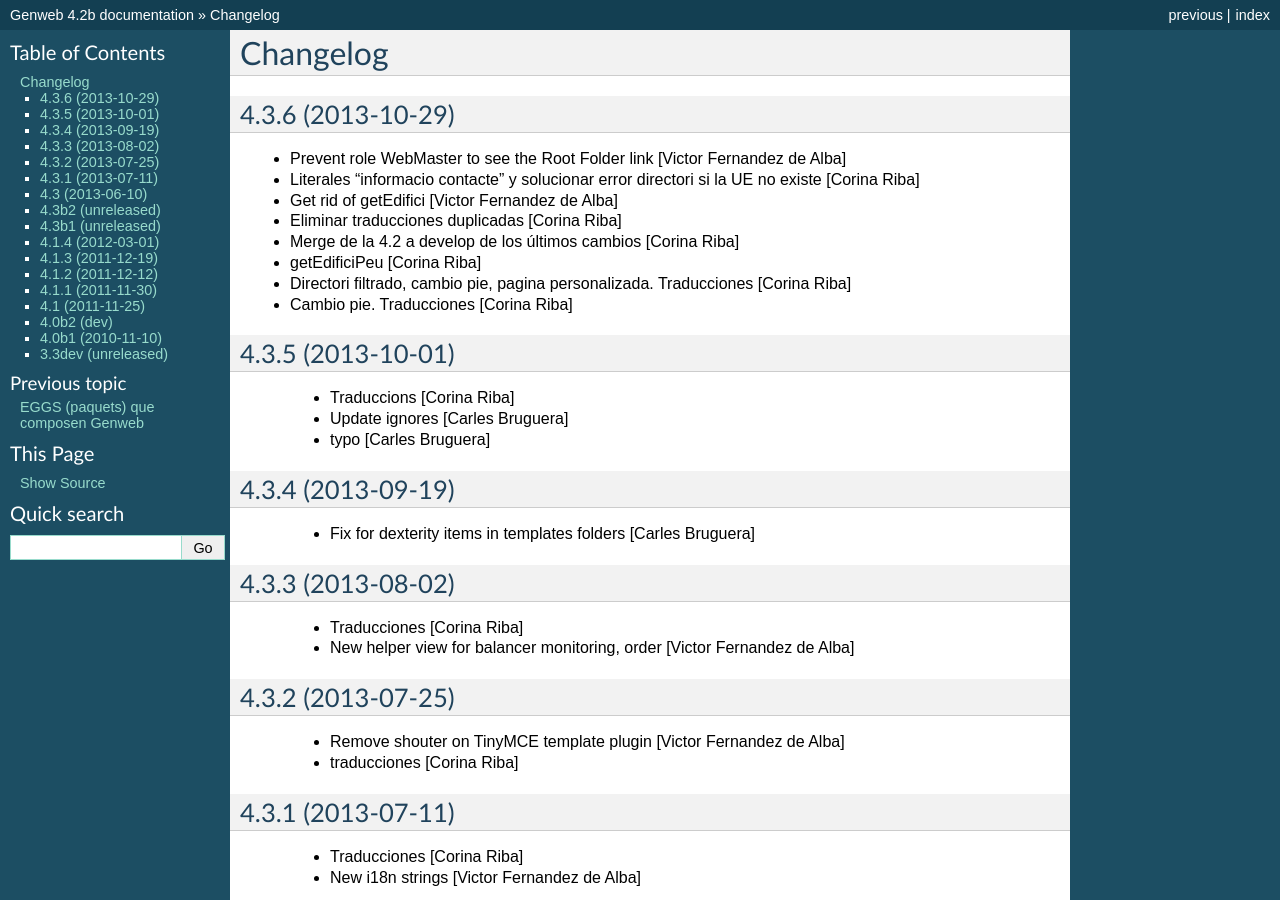
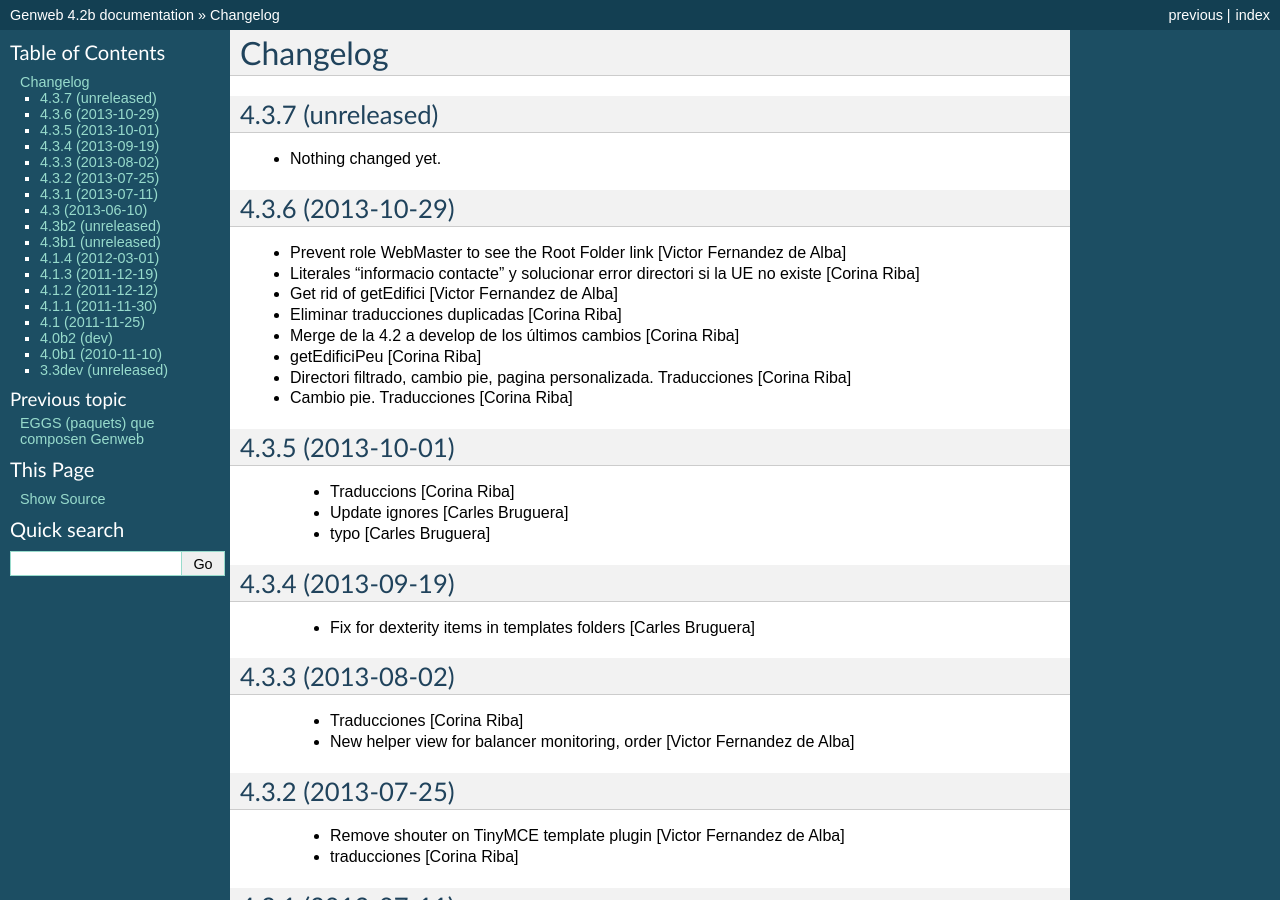
Before and after one commit to UPCnet/genweb.core, a Sphinx documentation site: the page built from docs/HISTORY.rst, in a window 1280 px wide and 900 px high. Built offline with Sphinx 7.4.7, drawn with Linux system fonts in a browser that asks for light colours.

Commit message:
Back to development: 4.3.7

```diff
--- a/docs/HISTORY.rst
+++ b/docs/HISTORY.rst
@@ -1,5 +1,11 @@
 Changelog
 =========
+
+4.3.7 (unreleased)
+------------------
+
+- Nothing changed yet.
+
 
 4.3.6 (2013-10-29)
 ------------------
--- a/setup.py
+++ b/setup.py
@@ -1,7 +1,7 @@
 from setuptools import setup, find_packages
 import os
 
-version = '4.3.6'
+version = '4.3.7.dev0'
 
 README = open("README.rst").read()
 HISTORY = open(os.path.join("docs", "HISTORY.rst")).read()
```
